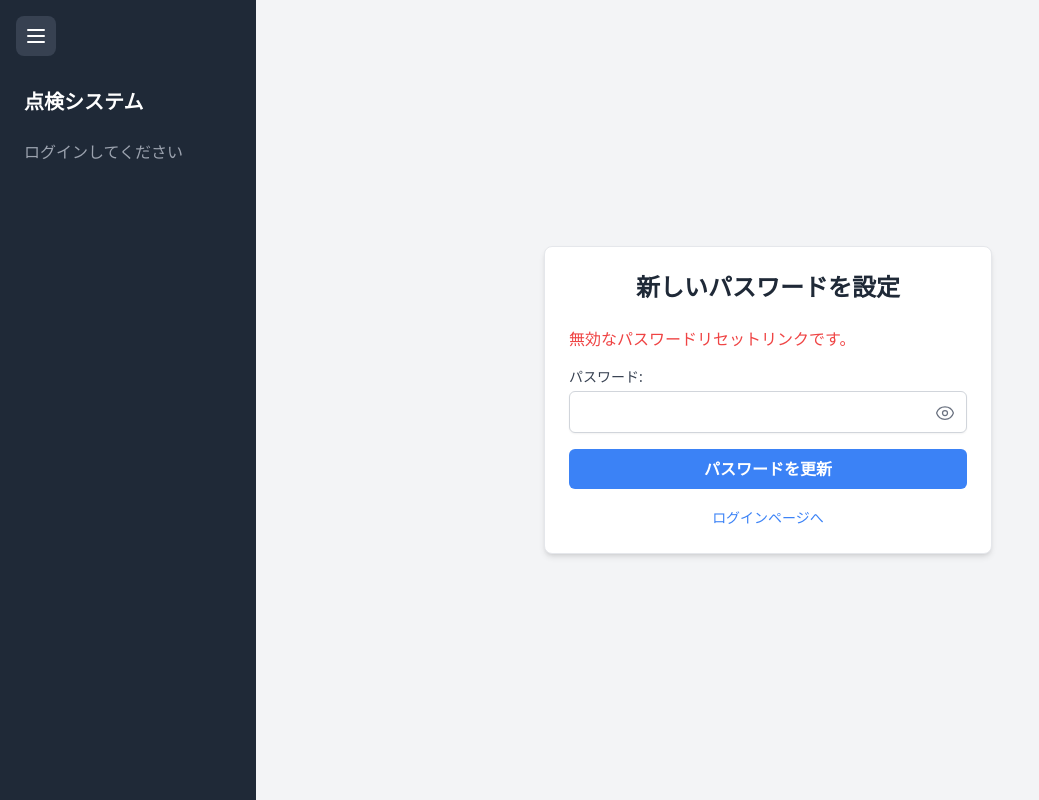
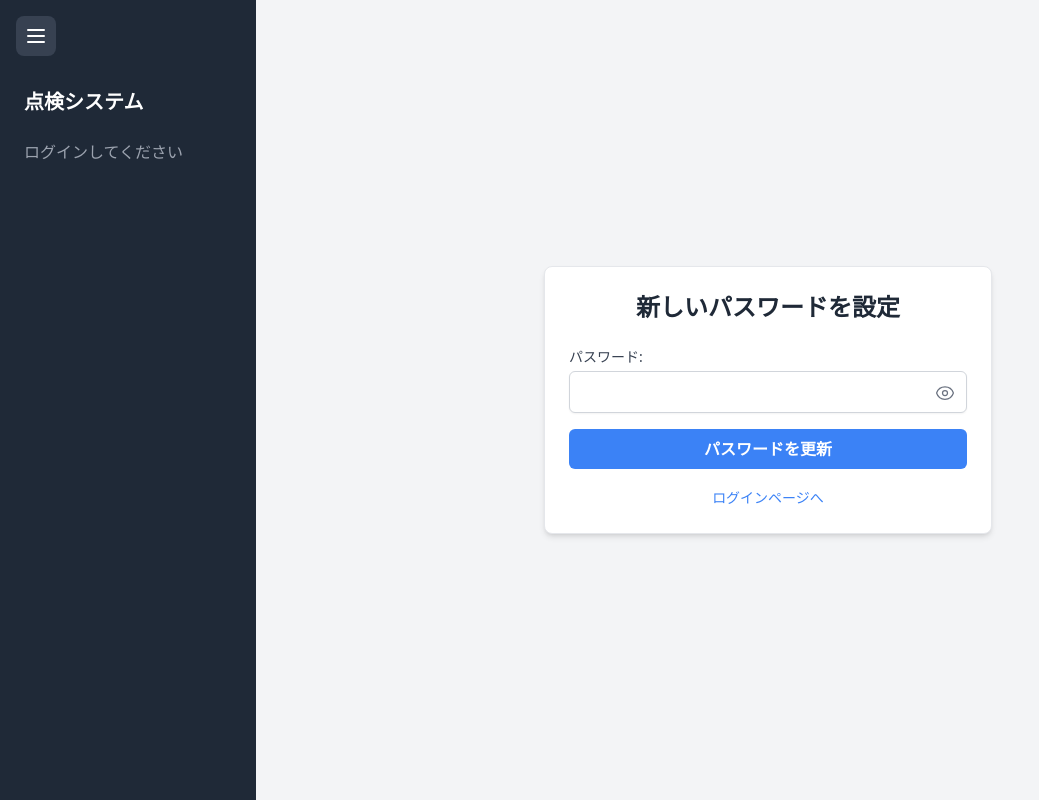
Before and after one commit to murata-hub/InspectionApp, a Next.js app: page /reset-password in a window 1280 px wide. Shown: the whole page, without its empty margins (0-1039 px from the left). Built offline with nearby package versions, Linux system fonts and the light colour scheme; no server answers; the database is empty; sample sign-in values are in the browser's storage.

Commit message:
パスワード変更での不要なメッセージを削除

```diff
--- a/src/app/reset-password/page.tsx
+++ b/src/app/reset-password/page.tsx
@@ -1,6 +1,6 @@
 "use client";
 
-import { useState, useEffect } from "react";
+import { useState } from "react";
 import { useRouter } from "next/navigation";
 import { useAuth } from "@/lib/hooks/useAuth";
 import Link from "next/link";
@@ -11,27 +11,10 @@ export default function ResetPasswordPage() {
     const [newPassword, setNewPassword] = useState("");
     const [message, setMessage] = useState("");
     const [error, setError] = useState<string | null>(null);
-    const [accessToken, setAccessToken] = useState<string | null>(null);
     const router = useRouter();
-
-    useEffect(() => {
-        const hash = window.location.hash;
-        const params = new URLSearchParams(hash.substring(1));
-        const token = params.get("access_token");
-
-        if (token) {
-            setAccessToken(token);
-        } else {
-            setError("無効なパスワードリセットリンクです。");
-        }
-    }, []);
 
     const handlePasswordReset = async (e: React.FormEvent) => {
         e.preventDefault();
-        if (!accessToken) {
-            setError("パスワードリセットリンクが無効です。");
-            return;
-        }
 
         const { success, error } = await updatePassword(newPassword);
 
@@ -41,7 +24,7 @@ export default function ResetPasswordPage() {
             setMessage("パスワードが正常に更新されました。トップページにリダイレクトします。");
             setTimeout(() => {
                 router.push("/");
-            }, 2000);
+            }, 1000);
         }
     };
 
```
